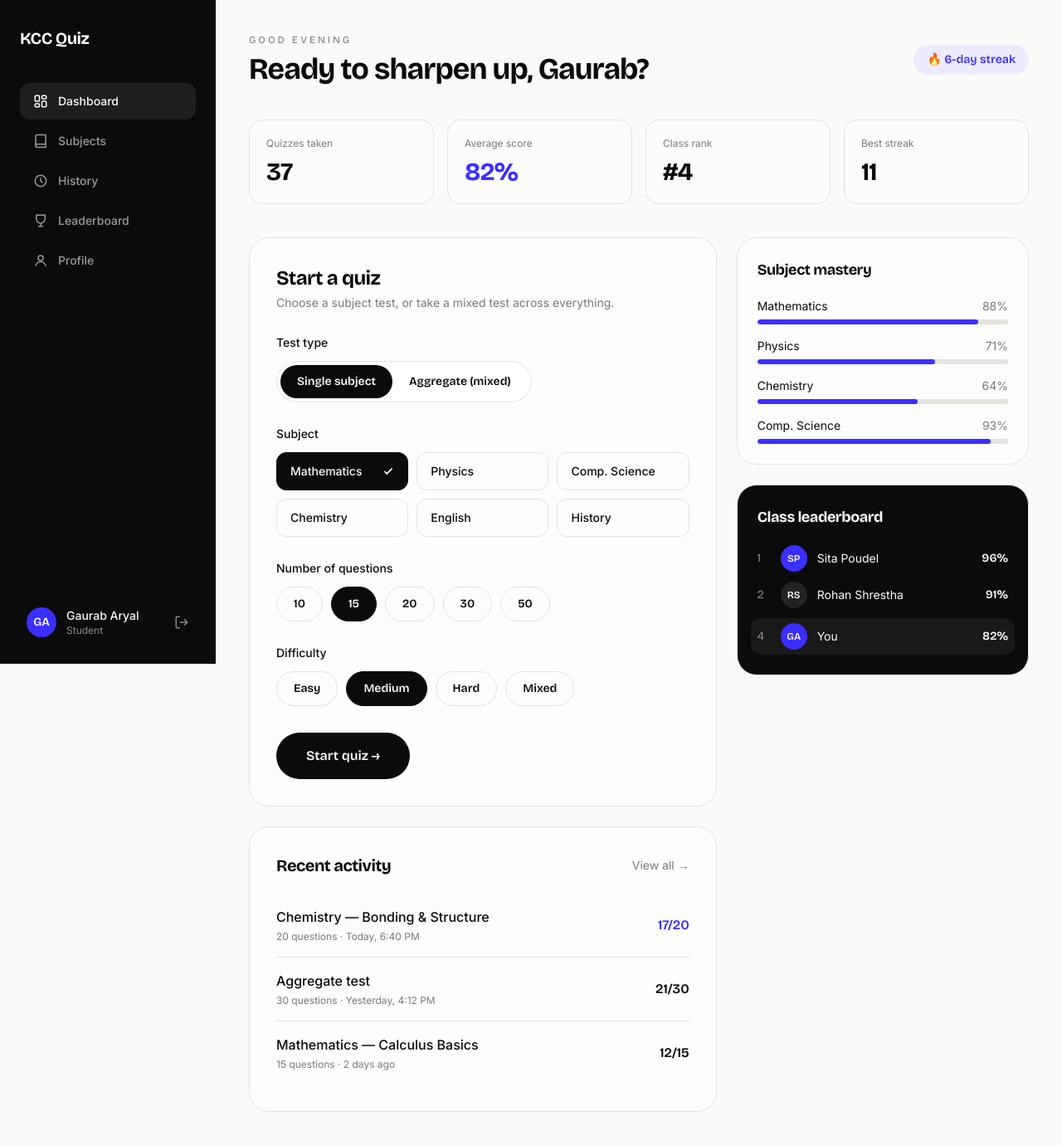
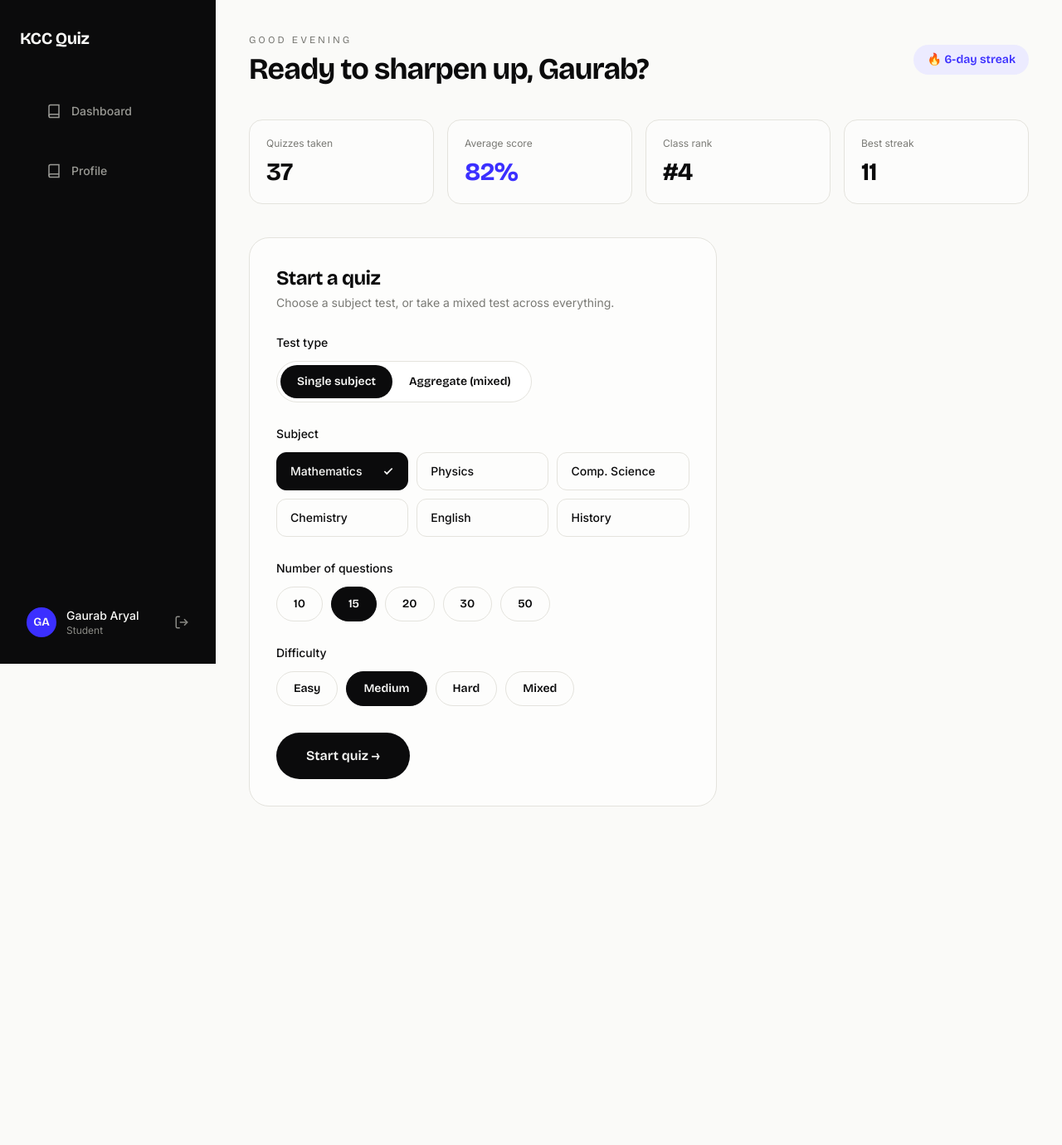
Before and after one commit to gaurab-arl/quiz_webapp, a Django app: page /dashboard/ in a window 1280 px wide. Shown: the whole page at 83% size. After the commit the page ends 972 px from the top, so only its background shows below. Run offline with Django 5.2, Linux system fonts and the light colour scheme; a user stored in the database is signed in; some libraries are stand-ins or nearby versions.

Commit message:
dashboard update, delete/

```diff
--- /dev/null
+++ b/static/js/dashboard.js
@@ -0,0 +1,26 @@
+
+
+
+
+const nav = [
+    {name: "Dashboard", link: "#"},
+    {name: "Profile", link: "#"}
+]
+const nav_bar = document.querySelector('.nav-bar');
+
+nav.forEach(item => {
+    const a = document.createElement('a');
+    a.setAttribute("href", item.link);
+    a.setAttribute("class", "nav-item flex items-center gap-3 px-4 py-3 rounded-xl text-sm font-medium");
+    a.innerHTML = `
+     <a href="${item.link}" class="nav-item flex items-center gap-3 px-4 py-3 rounded-xl text-sm font-medium">
+                        <svg width="18" height="18" viewBox="0 0 24 24" fill="none" stroke="currentColor"
+                            stroke-width="2">
+                            <path d="M4 19.5A2.5 2.5 0 016.5 17H20" />
+                            <path d="M6.5 2H20v20H6.5A2.5 2.5 0 014 19.5v-15A2.5 2.5 0 016.5 2z" />
+                        </svg>
+                        ${item.name}
+                    </a>
+    `;
+    nav_bar.appendChild(a);
+})
--- a/templates/pages/dashboard.html
+++ b/templates/pages/dashboard.html
@@ -23,49 +23,8 @@
             class="hidden lg:flex flex-col justify-between bg-[var(--ink)] text-[var(--paper)] px-6 py-8 sticky top-0 h-screen">
             <div>
                 <div class="font-display font-bold text-xl tracking-tight mb-10">KCC Quiz</div>
-                <nav class="space-y-1">
-                    <a href="#"
-                        class="nav-item active flex items-center gap-3 px-4 py-3 rounded-xl text-sm font-medium">
-                        <svg width="18" height="18" viewBox="0 0 24 24" fill="none" stroke="currentColor"
-                            stroke-width="2">
-                            <rect x="3" y="3" width="7" height="9" rx="1.5" />
-                            <rect x="14" y="3" width="7" height="5" rx="1.5" />
-                            <rect x="14" y="12" width="7" height="9" rx="1.5" />
-                            <rect x="3" y="16" width="7" height="5" rx="1.5" />
-                        </svg>
-                        Dashboard
-                    </a>
-                    <a href="#" class="nav-item flex items-center gap-3 px-4 py-3 rounded-xl text-sm font-medium">
-                        <svg width="18" height="18" viewBox="0 0 24 24" fill="none" stroke="currentColor"
-                            stroke-width="2">
-                            <path d="M4 19.5A2.5 2.5 0 016.5 17H20" />
-                            <path d="M6.5 2H20v20H6.5A2.5 2.5 0 014 19.5v-15A2.5 2.5 0 016.5 2z" />
-                        </svg>
-                        Subjects
-                    </a>
-                    <a href="#" class="nav-item flex items-center gap-3 px-4 py-3 rounded-xl text-sm font-medium">
-                        <svg width="18" height="18" viewBox="0 0 24 24" fill="none" stroke="currentColor"
-                            stroke-width="2">
-                            <circle cx="12" cy="12" r="9" />
-                            <path d="M12 7v5l3 3" />
-                        </svg>
-                        History
-                    </a>
-                    <a href="#" class="nav-item flex items-center gap-3 px-4 py-3 rounded-xl text-sm font-medium">
-                        <svg width="18" height="18" viewBox="0 0 24 24" fill="none" stroke="currentColor"
-                            stroke-width="2">
-                            <path d="M8 21h8M12 17v4M5 3h14v6a7 7 0 01-14 0V3z" />
-                        </svg>
-                        Leaderboard
-                    </a>
-                    <a href="#" class="nav-item flex items-center gap-3 px-4 py-3 rounded-xl text-sm font-medium">
-                        <svg width="18" height="18" viewBox="0 0 24 24" fill="none" stroke="currentColor"
-                            stroke-width="2">
-                            <circle cx="12" cy="8" r="4" />
-                            <path d="M4 21c0-4 3.5-7 8-7s8 3 8 7" />
-                        </svg>
-                        Profile
-                    </a>
+                <nav class=" nav-bar space-y-1">
+                    <!-- load by js -->
                 </nav>
             </div>
 
@@ -276,7 +235,7 @@
                     </div>
 
                     <!-- recent activity -->
-                    <div class="border border-[var(--line)] rounded-3xl p-6 sm:p-8 bg-white/60">
+                    <!-- <div class="border border-[var(--line)] rounded-3xl p-6 sm:p-8 bg-white/60">
                         <div class="flex items-center justify-between mb-5">
                             <h2 class="font-display font-bold text-xl tracking-tight">Recent activity</h2>
                             <a href="#"
@@ -307,10 +266,10 @@
                             </div>
                         </div>
                     </div>
-                </div>
+                </div> -->
 
-                <!-- SIDE COLUMN -->
-                <div class="space-y-6">
+                    <!-- SIDE COLUMN -->
+                    <!-- <div class="space-y-6">
                     <div class="border border-[var(--line)] rounded-3xl p-6 bg-white/60">
                         <h2 class="font-display font-bold text-lg tracking-tight mb-5">Subject mastery</h2>
                         <div class="space-y-4">
@@ -348,38 +307,10 @@
                             </div>
                         </div>
                     </div>
+                </div> -->
 
-                    <div class="border border-[var(--line)] rounded-3xl p-6 bg-[var(--ink)] text-[var(--paper)]">
-                        <h2 class="font-display font-bold text-lg tracking-tight mb-5">Class leaderboard</h2>
-                        <div class="space-y-3">
-                            <div class="flex items-center gap-3">
-                                <span class="font-display text-sm text-[#8A8A85] w-4">1</span>
-                                <div
-                                    class="w-8 h-8 rounded-full bg-[var(--accent)] flex items-center justify-center text-xs font-display font-semibold">
-                                    SP</div>
-                                <span class="text-sm flex-1">Sita Poudel</span>
-                                <span class="text-sm font-display font-semibold">96%</span>
-                            </div>
-                            <div class="flex items-center gap-3">
-                                <span class="font-display text-sm text-[#8A8A85] w-4">2</span>
-                                <div
-                                    class="w-8 h-8 rounded-full bg-white/10 flex items-center justify-center text-xs font-display font-semibold">
-                                    RS</div>
-                                <span class="text-sm flex-1">Rohan Shrestha</span>
-                                <span class="text-sm font-display font-semibold">91%</span>
-                            </div>
-                            <div class="flex items-center gap-3 rounded-xl bg-white/[0.06] -mx-2 px-2 py-1.5">
-                                <span class="font-display text-sm text-[#8A8A85] w-4">4</span>
-                                <div
-                                    class="w-8 h-8 rounded-full bg-[var(--accent)] flex items-center justify-center text-xs font-display font-semibold">
-                                    GA</div>
-                                <span class="text-sm flex-1">You</span>
-                                <span class="text-sm font-display font-semibold">82%</span>
-                            </div>
-                        </div>
-                    </div>
+
                 </div>
-            </div>
         </main>
     </div>
 
```
